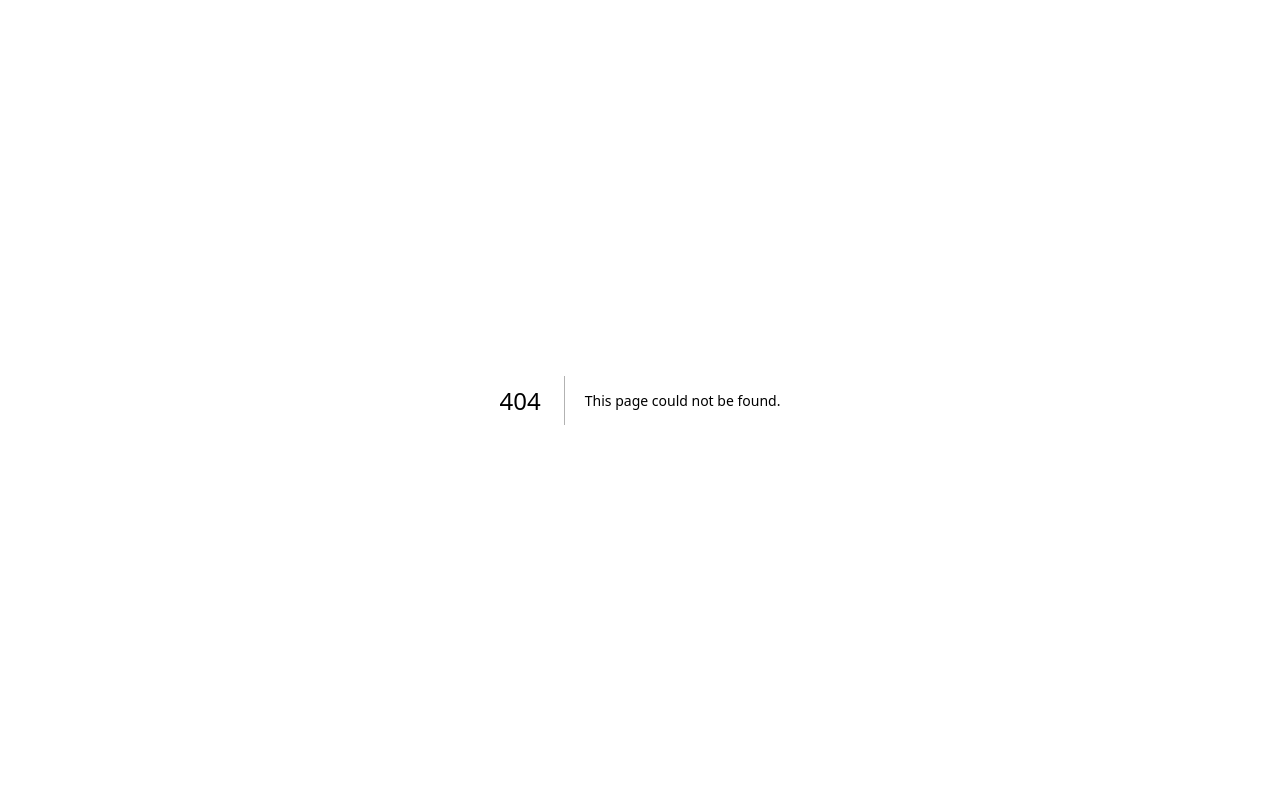
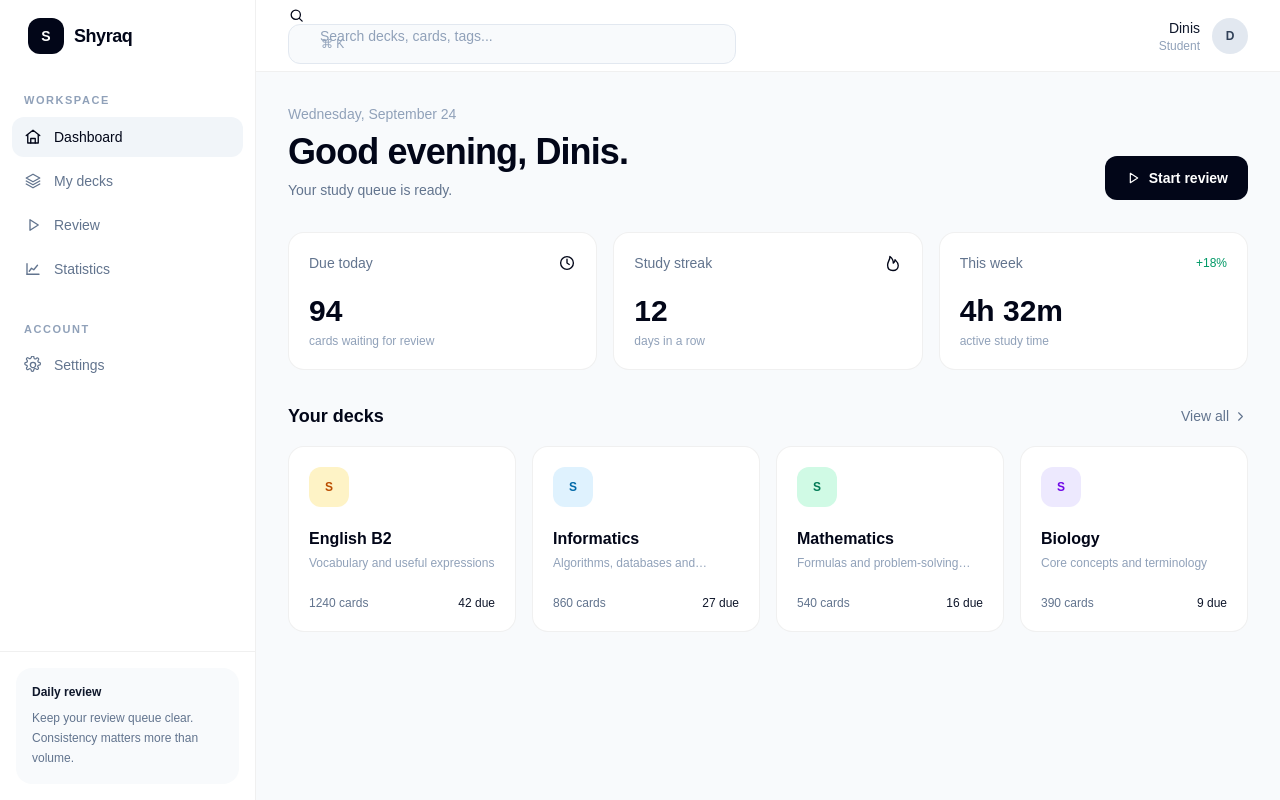
Before and after one commit to Dinislam2009/shyraq, a Next.js app: page /dashboard in a window 1280 px wide. Before the commit this address had no page. Built offline with nearby package versions, Linux system fonts and the light colour scheme.

Commit message:
feat: add Shyraq dashboard

```diff
--- /dev/null
+++ b/src/app/dashboard/page.tsx
@@ -0,0 +1,42 @@
+import Link from "next/link";
+import { AppShell } from "@/components/app-shell";
+import { ChevronRightIcon, ClockIcon, FlameIcon, PlayIcon } from "@/components/icons";
+import { demoDecks } from "@/lib/demo-data";
+
+export default function DashboardPage() {
+  const due = demoDecks.reduce((sum, deck) => sum + deck.due, 0);
+  return (
+    <AppShell>
+      <div className="mx-auto max-w-7xl px-5 py-8 sm:px-8">
+        <div className="mb-8 flex flex-col justify-between gap-5 sm:flex-row sm:items-end">
+          <div>
+            <p className="mb-2 text-sm font-medium text-slate-400">Wednesday, September 24</p>
+            <h1 className="text-3xl font-semibold tracking-tight sm:text-4xl">Good evening, Dinis.</h1>
+            <p className="mt-2 text-sm text-slate-500">Your study queue is ready.</p>
+          </div>
+          <Link href="/review" className="inline-flex h-11 items-center justify-center gap-2 rounded-xl bg-slate-950 px-5 text-sm font-semibold text-white transition hover:bg-slate-800"><PlayIcon size={16} />Start review</Link>
+        </div>
+
+        <section className="grid gap-4 sm:grid-cols-3">
+          <div className="rounded-2xl border border-black/[0.06] bg-white p-5"><div className="mb-5 flex items-center justify-between"><span className="text-sm text-slate-500">Due today</span><ClockIcon size={18} /></div><div className="text-3xl font-semibold">{due}</div><p className="mt-1 text-xs text-slate-400">cards waiting for review</p></div>
+          <div className="rounded-2xl border border-black/[0.06] bg-white p-5"><div className="mb-5 flex items-center justify-between"><span className="text-sm text-slate-500">Study streak</span><FlameIcon size={18} /></div><div className="text-3xl font-semibold">12</div><p className="mt-1 text-xs text-slate-400">days in a row</p></div>
+          <div className="rounded-2xl border border-black/[0.06] bg-white p-5"><div className="mb-5 flex items-center justify-between"><span className="text-sm text-slate-500">This week</span><span className="text-xs font-medium text-emerald-600">+18%</span></div><div className="text-3xl font-semibold">4h 32m</div><p className="mt-1 text-xs text-slate-400">active study time</p></div>
+        </section>
+
+        <section className="mt-8">
+          <div className="mb-4 flex items-center justify-between"><h2 className="text-lg font-semibold">Your decks</h2><Link href="/decks" className="flex items-center gap-1 text-sm font-medium text-slate-500 hover:text-slate-900">View all <ChevronRightIcon size={15} /></Link></div>
+          <div className="grid gap-4 md:grid-cols-2 xl:grid-cols-4">
+            {demoDecks.map((deck) => (
+              <Link href={`/decks/${deck.id}`} key={deck.id} className="group rounded-2xl border border-black/[0.06] bg-white p-5 transition hover:-translate-y-0.5 hover:border-black/10 hover:shadow-sm">
+                <div className={`mb-5 flex h-10 w-10 items-center justify-center rounded-xl text-xs font-bold ${deck.color}`}>S</div>
+                <h3 className="font-semibold">{deck.name}</h3>
+                <p className="mt-1 line-clamp-1 text-xs text-slate-400">{deck.description}</p>
+                <div className="mt-6 flex items-center justify-between text-xs"><span className="text-slate-500">{deck.cards} cards</span><span className="font-medium text-slate-900">{deck.due} due</span></div>
+              </Link>
+            ))}
+          </div>
+        </section>
+      </div>
+    </AppShell>
+  );
+}
```
